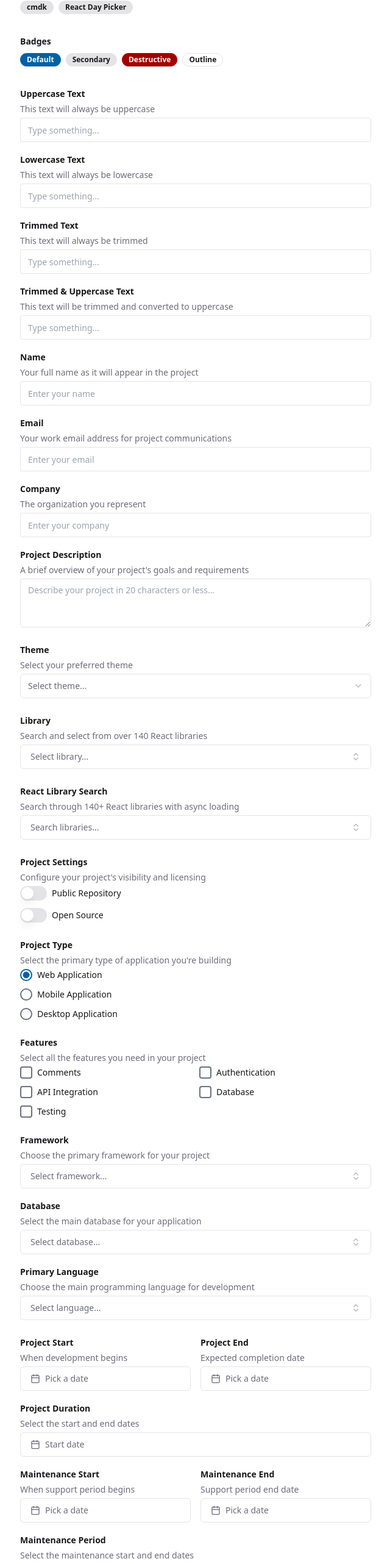
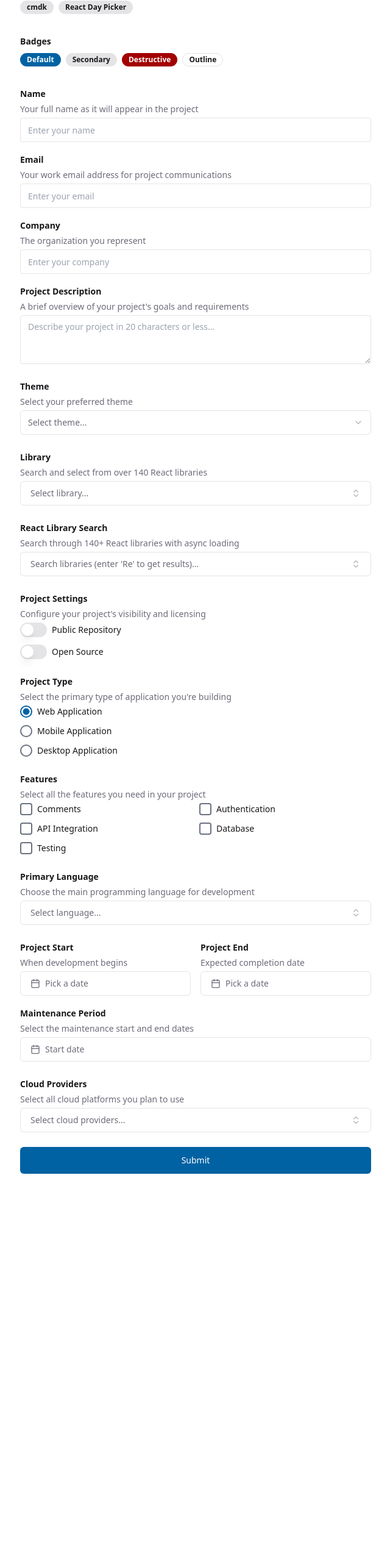
Before and after one commit to dzwillia/summit-ui, a React (Vite) app: page / in a window 1280 px wide. Shown: the part 133-2698 px from the top of the page at 61% size, without its empty margins (319-959 px from the left). After the commit the page ends 2162 px from the top, so only its background shows below. Built offline with nearby package versions, Linux system fonts and the light colour scheme.

Commit message:
chore: cleaned up App.tsx

```diff
--- a/src/App.tsx
+++ b/src/App.tsx
@@ -15,15 +15,12 @@ import { SwitchGroup } from '@/components/SwitchGroup';
 import { Textarea } from '@/components/Textarea';
 import {
   clouds,
-  databases,
   features,
-  frameworks,
   languages,
   libraries,
   projectTypes,
   settingsOptions,
   themeOptions,
-  tools,
 } from '@/constants';
 import { useEffect, useState } from 'react';
 
@@ -34,14 +31,8 @@ const App: React.FC = () => {
   const [company, setCompany] = useState('');
   const [description, setDescription] = useState('');
   const [searchQuery, setSearchQuery] = useState('');
-  const [uppercaseText, setUppercaseText] = useState('');
-  const [lowercaseText, setLowercaseText] = useState('');
-  const [trimmedText, setTrimmedText] = useState('');
-  const [trimmedUpperText, setTrimmedUpperText] = useState('');
 
   // Single selects
-  const [framework, setFramework] = useState('');
-  const [database, setDatabase] = useState('');
   const [language, setLanguage] = useState('');
   const [theme, setTheme] = useState('');
   const [library, setLibrary] = useState('');
@@ -49,15 +40,10 @@ const App: React.FC = () => {
   // Date inputs
   const [startDate1, setStartDate1] = useState<Date>();
   const [endDate1, setEndDate1] = useState<Date>();
-  const [startDate2, setStartDate2] = useState<Date>();
-  const [endDate2, setEndDate2] = useState<Date>();
-  const [dateRange1, setDateRange1] = useState<DateRange>({});
   const [dateRange2, setDateRange2] = useState<DateRange>({});
 
   // Multi selects
   const [selectedClouds, setSelectedClouds] = useState<string[]>([]);
-  const [selectedTools, setSelectedTools] = useState<string[]>([]);
-  const [selectedLanguages, setSelectedLanguages] = useState<string[]>([]);
 
   // Switches
   const [settings, setSettings] = useState<string[]>([]);
@@ -98,7 +84,7 @@ const App: React.FC = () => {
   ];
 
   return (
-    <div className="min-h-screen flex items-center justify-center bg-background p-6">
+    <div className="min-h-screen flex items-center justify-center bg-background p-6 mb-20">
       <div className="w-full max-w-xl space-y-8">
         <div className="flex justify-between items-start">
           <div>
@@ -136,47 +122,8 @@ const App: React.FC = () => {
         </div>
 
         <div className="space-y-6">
-          {/* Text Inputs with Transformations */}
+          {/* Text Inputs */}
           <div className="space-y-4">
-            <FormItem label="Uppercase Text" hintText="This text will always be uppercase">
-              <Input
-                transform="uppercase"
-                placeholder="Type something..."
-                value={uppercaseText}
-                onChange={e => setUppercaseText(e.target.value)}
-              />
-            </FormItem>
-
-            <FormItem label="Lowercase Text" hintText="This text will always be lowercase">
-              <Input
-                transform="lowercase"
-                placeholder="Type something..."
-                value={lowercaseText}
-                onChange={e => setLowercaseText(e.target.value)}
-              />
-            </FormItem>
-
-            <FormItem label="Trimmed Text" hintText="This text will always be trimmed">
-              <Input
-                transform="trim"
-                placeholder="Type something..."
-                value={trimmedText}
-                onChange={e => setTrimmedText(e.target.value)}
-              />
-            </FormItem>
-
-            <FormItem
-              label="Trimmed & Uppercase Text"
-              hintText="This text will be trimmed and converted to uppercase"
-            >
-              <Input
-                transform={['trim', 'uppercase']}
-                placeholder="Type something..."
-                value={trimmedUpperText}
-                onChange={e => setTrimmedUpperText(e.target.value)}
-              />
-            </FormItem>
-
             <FormItem label="Name" hintText="Your full name as it will appear in the project">
               <Input
                 id="name"
@@ -251,7 +198,7 @@ const App: React.FC = () => {
               loadOptions={searchLibraries}
               value={searchQuery}
               onChange={setSearchQuery}
-              placeholder="Search libraries..."
+              placeholder="Search libraries (enter 'Re' to get results)..."
               debounceMs={500}
               minSearch={1}
             />
@@ -289,26 +236,6 @@ const App: React.FC = () => {
 
           {/* Single Selects */}
           <div className="space-y-4">
-            <FormItem label="Framework" hintText="Choose the primary framework for your project">
-              <Combobox
-                options={frameworks}
-                value={framework}
-                onChange={setFramework}
-                placeholder="Select framework..."
-                searchPlaceholder="Search framework..."
-              />
-            </FormItem>
-
-            <FormItem label="Database" hintText="Select the main database for your application">
-              <Combobox
-                options={databases}
-                value={database}
-                onChange={setDatabase}
-                placeholder="Select database..."
-                searchPlaceholder="Search database..."
-              />
-            </FormItem>
-
             <FormItem
               label="Primary Language"
               hintText="Choose the main programming language for development"
@@ -332,27 +259,6 @@ const App: React.FC = () => {
 
               <FormItem label="Project End" hintText="Expected completion date">
                 <DatePicker value={endDate1} onChange={setEndDate1} placeholder="Pick a date" />
-              </FormItem>
-            </div>
-
-            <FormItem label="Project Duration" hintText="Select the start and end dates">
-              <DateRangePicker
-                value={dateRange1}
-                onChange={setDateRange1}
-                placeholder={{
-                  from: 'Start date',
-                  to: 'End date',
-                }}
-              />
-            </FormItem>
-
-            <div className="grid grid-cols-2 gap-4">
-              <FormItem label="Maintenance Start" hintText="When support period begins">
-                <DatePicker value={startDate2} onChange={setStartDate2} placeholder="Pick a date" />
-              </FormItem>
-
-              <FormItem label="Maintenance End" hintText="Support period end date">
-                <DatePicker value={endDate2} onChange={setEndDate2} placeholder="Pick a date" />
               </FormItem>
             </div>
 
@@ -382,32 +288,6 @@ const App: React.FC = () => {
                 searchPlaceholder="Search cloud providers..."
               />
             </FormItem>
-
-            <FormItem
-              label="Development Tools"
-              hintText="Choose the development tools for your team"
-            >
-              <MultiSelect
-                options={tools}
-                value={selectedTools}
-                onChange={setSelectedTools}
-                placeholder="Select development tools..."
-                searchPlaceholder="Search tools..."
-              />
-            </FormItem>
-
-            <FormItem
-              label="Additional Languages"
-              hintText="Other programming languages used in the project"
-            >
-              <MultiSelect
-                options={languages}
-                value={selectedLanguages}
-                onChange={setSelectedLanguages}
-                placeholder="Select languages..."
-                searchPlaceholder="Search languages..."
-              />
-            </FormItem>
           </div>
 
           <Button className="w-full" size="lg">
```
